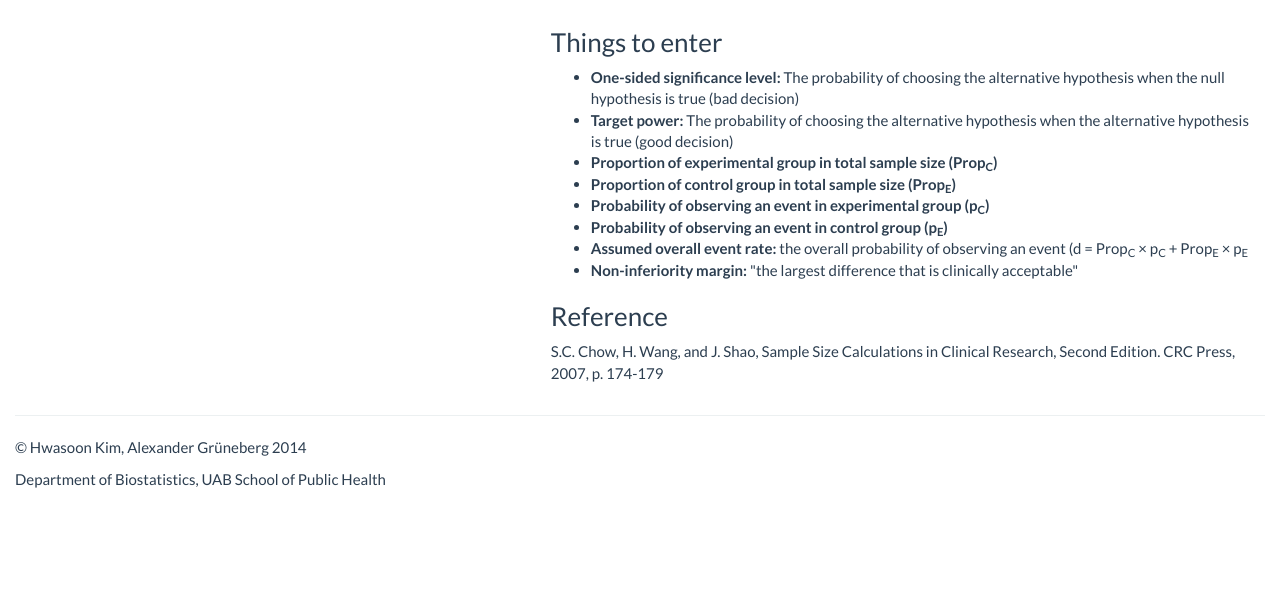
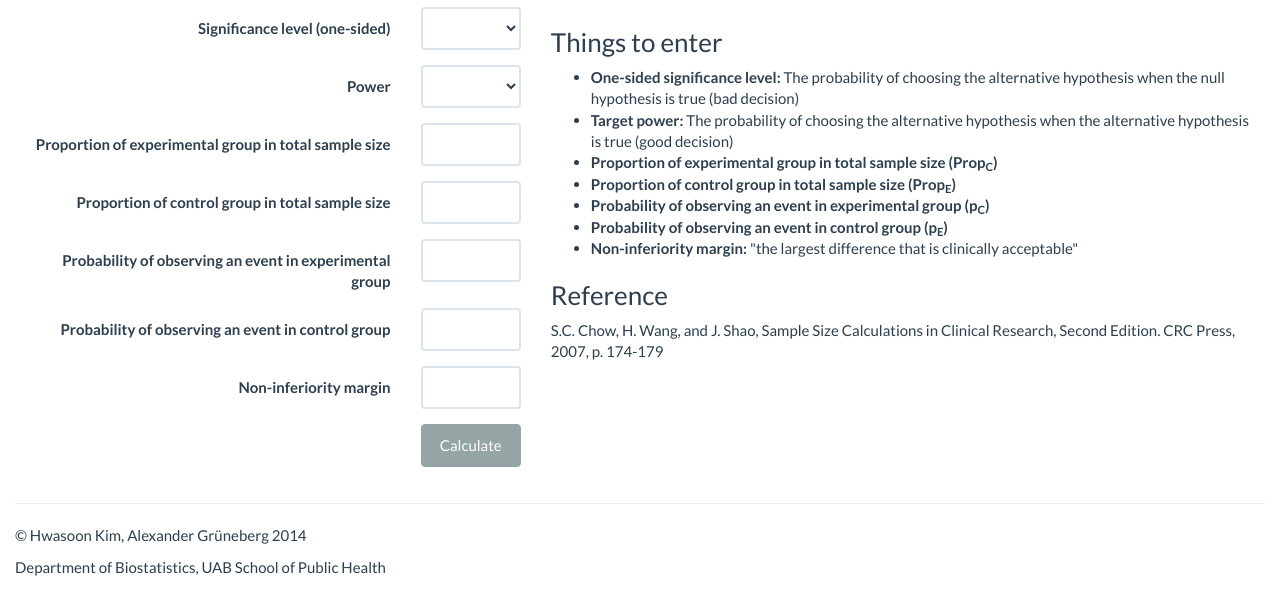
Before and after one commit to NISSC/NISSC, a website: page index.html at #!/survival in a window 1280 px wide. Shown: the part 130-744 px from the top of the page. Drawn offline with nearby package versions, Linux system fonts and the light colour scheme; some packages are replaced by stand-ins of ours.

Commit message:
Add form, calculation, and report for survival outcome.

```diff
--- a/partials/survival-outcome.html
+++ b/partials/survival-outcome.html
@@ -8,11 +8,74 @@
         <li><strong>Proportion of control group in total sample size (Prop<sub>E</sub>)</strong></li>
         <li><strong>Probability of observing an event in experimental group (p<sub>C</sub>)</strong></li>
         <li><strong>Probability of observing an event in control group (p<sub>E</sub>)</strong></li>
-        <li><strong>Assumed overall event rate:</strong> the overall probability of observing an event (d = Prop<sub>C</sub> × p<sub>C</sub> + Prop<sub>E</sub> × p<sub>E</sub></strong></li>
         <li><strong>Non-inferiority margin:</strong> "the largest difference that is clinically acceptable"</li>
     </ul>
     <h3>Reference</h3>
     <p>S.C. Chow, H. Wang, and J. Shao, Sample Size Calculations in Clinical Research, Second Edition. CRC Press, 2007, p. 174-179</p>
 </div>
 <div class="col-md-5 col-md-pull-7">
+    <form class="form-horizontal" role="form">
+        <div class="form-group">
+            <label for="significance-level" class="col-sm-9 control-label">Significance level (one-sided)</label>
+            <div class="col-sm-3">
+                <select class="form-control" ng-model="values.significanceLevel">
+                    <option value="0.1">0.1</option>
+                    <option value="0.05">0.05</option>
+                    <option value="0.025" selected>0.025</option>
+                    <option value="0.005">0.005</option>
+                </select>
+            </div>
+        </div>
+        <div class="form-group">
+            <label for="power" class="col-sm-9 control-label">Power</label>
+            <div class="col-sm-3">
+                <select class="form-control" ng-model="values.power">
+                    <option value="0.8">0.8</option>
+                    <option value="0.85">0.85</option>
+                    <option value="0.9" selected>0.9</option>
+                    <option value="0.95">0.95</option>
+                </select>
+            </div>
+        </div>
+        <div class="form-group">
+            <label class="col-sm-9 control-label">Proportion of experimental group in total sample size</label>
+            <div class="col-sm-3">
+                <input type="text" class="form-control" ng-model="values.propExperimentalGroup">
+            </div>
+        </div>
+        <div class="form-group">
+            <label class="col-sm-9 control-label">Proportion of control group in total sample size</label>
+            <div class="col-sm-3">
+                <input type="text" class="form-control" ng-model="values.propControlGroup">
+            </div>
+        </div>
+        <div class="form-group">
+            <label class="col-sm-9 control-label">Probability of observing an event in experimental group</label>
+            <div class="col-sm-3">
+                <input type="text" class="form-control" ng-model="values.probEventExperimentalGroup">
+            </div>
+        </div>
+        <div class="form-group">
+            <label class="col-sm-9 control-label">Probability of observing an event in control group</label>
+            <div class="col-sm-3">
+                <input type="text" class="form-control" ng-model="values.probEventControlGroup">
+            </div>
+        </div>
+        <div class="form-group">
+            <label class="col-sm-9 control-label">Non-inferiority margin</label>
+            <div class="col-sm-3">
+                <input type="text" class="form-control" ng-model="values.niMargin">
+            </div>
+        </div>
+        <div class="form-group">
+            <div class="col-sm-offset-9 col-sm-3">
+                <button type="submit" class="btn btn-default btn-block" ng-click="calculate(values)">Calculate</button>
+            </div>
+        </div>
+    </form>
+    <div class="well" ng-show="controlGroupSampleSize">
+        <p class="text-success">
+            <strong>Sample size of control group: {{controlGroupSampleSize | number:0}}</strong>
+        </p>
+    </div>
 </div>
--- a/scripts/app.js
+++ b/scripts/app.js
@@ -56,6 +56,9 @@
             },
             calculateForBinaryOutcome: function (a, b, k, pe, pc, d) {
                 return Math.pow((b * Math.sqrt(((pe * (1 - pe)) / k) + (pc * (1 - pc))) + a * Math.sqrt(((pe * (1 - pe)) / k) + (pc * (1 - pc)))) / (pe - pc + d), 2);
+            },
+            calculateForSurvivalOutcome: function (a, b, prope, propc, pe, pc, d) {
+                return Math.pow(a + b, 2) / (Math.pow(d, 2) * propc * prope * (propc * pc + prope * pe));
             }
         };
     });
@@ -89,7 +92,18 @@
         };
     });
 
-    app.controller("SurvivalOutcomeController", function ($scope) {
+    app.controller("SurvivalOutcomeController", function ($scope, Calculator) {
+        $scope.calculate = function (values) {
+            var a, b, prope, propc, pe, pc, d;
+            a = Calculator.standardizeSignificanceLevel(parseFloat(values.significanceLevel));
+            b = Calculator.standardizePower(parseFloat(values.power));
+            prope = parseFloat(values.propExperimentalGroup);
+            propc = parseFloat(values.propControlGroup);
+            pe = parseFloat(values.probEventExperimentalGroup);
+            pc = parseFloat(values.probEventControlGroup);
+            d = parseFloat(values.niMargin);
+            $scope.controlGroupSampleSize = Calculator.calculateForSurvivalOutcome(a, b, prope, propc, pe, pc, d);
+        };
     });
 
     app.controller("NavigationController", function ($scope, $location) {
```
